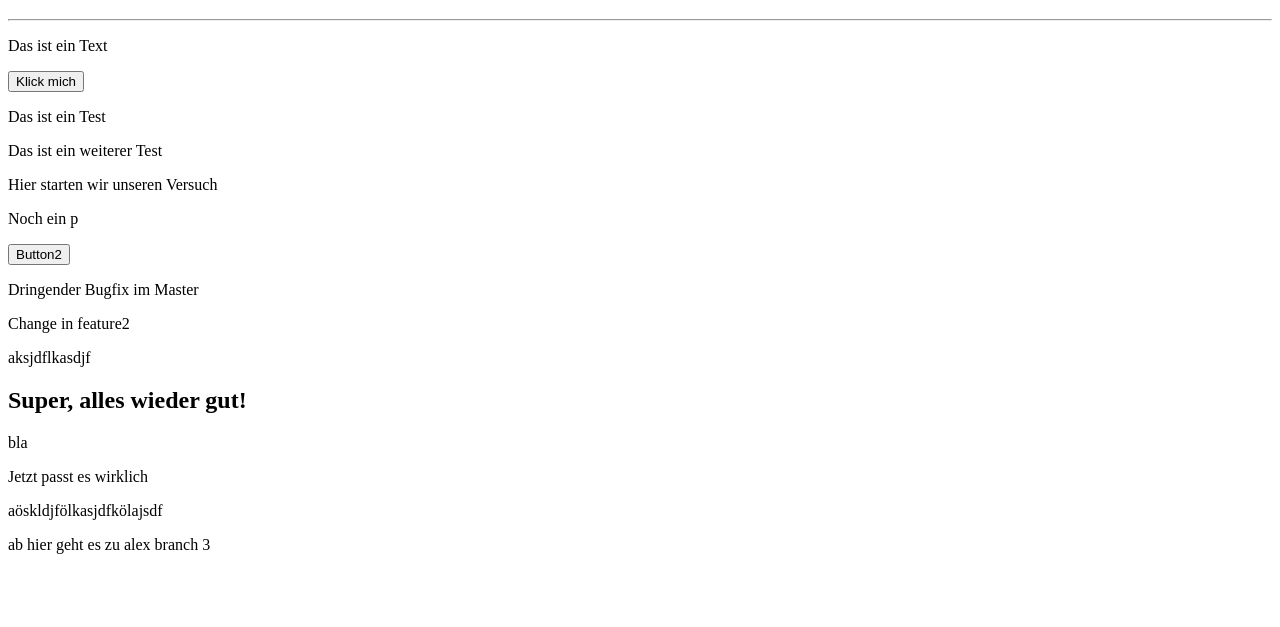
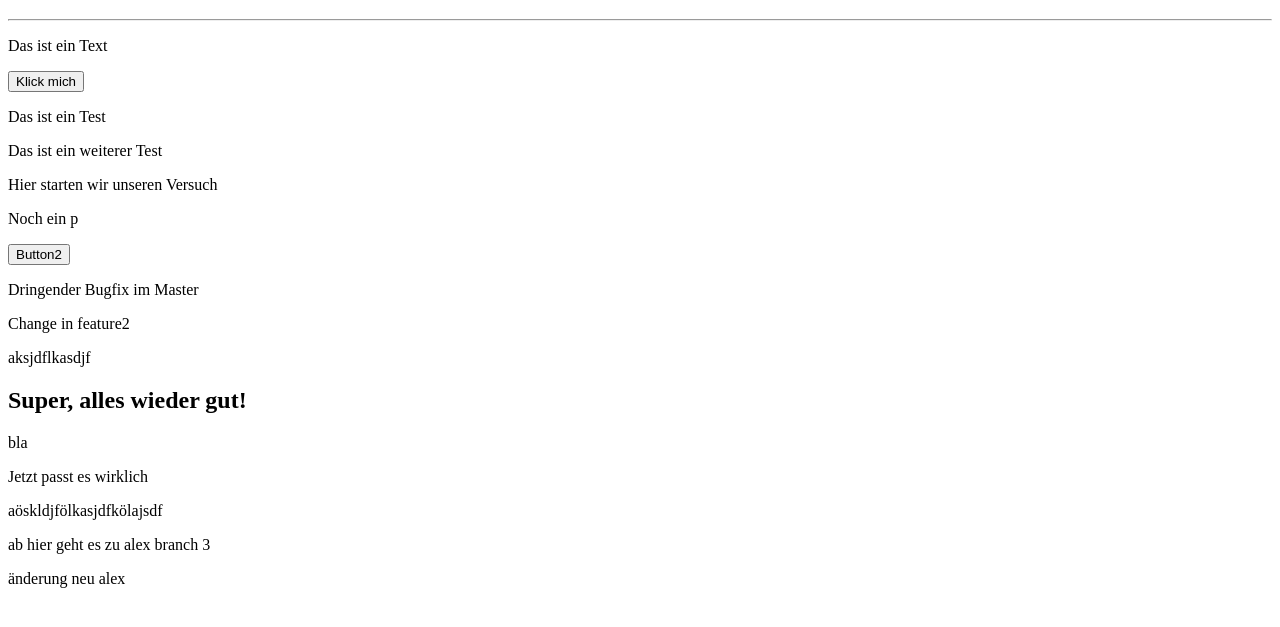
Before and after one commit to lehneralex/APMG22025, a plain HTML site: page index.html in a window 1280 px wide. Shown: the part 61-688 px from the top of the page. Drawn offline with Linux system fonts and the light colour scheme.

Commit message:
neue änderung alex

```diff
--- a/index.html
+++ b/index.html
@@ -25,5 +25,6 @@
 <p>Jetzt passt es wirklich</p>
 <p>aöskldjfölkasjdfkölajsdf</p>
 <p>ab hier geht es zu alex branch 3</p>
+<p>änderung neu alex</p>
 </body>
 </html>
```
